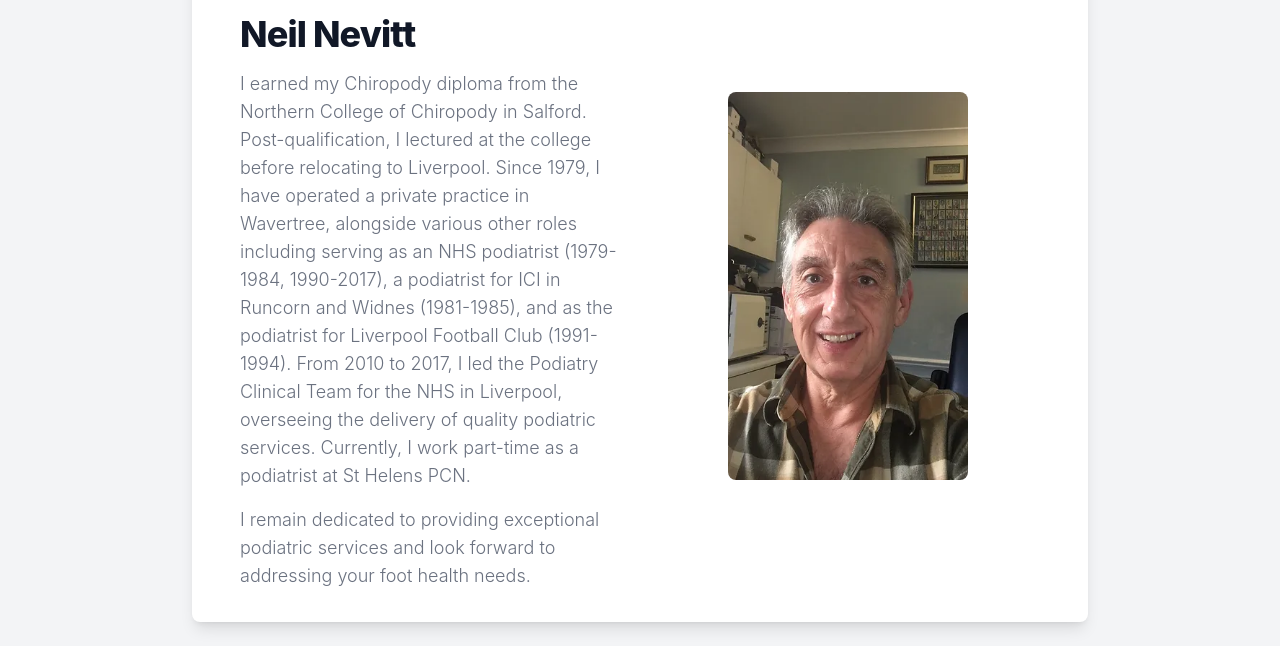
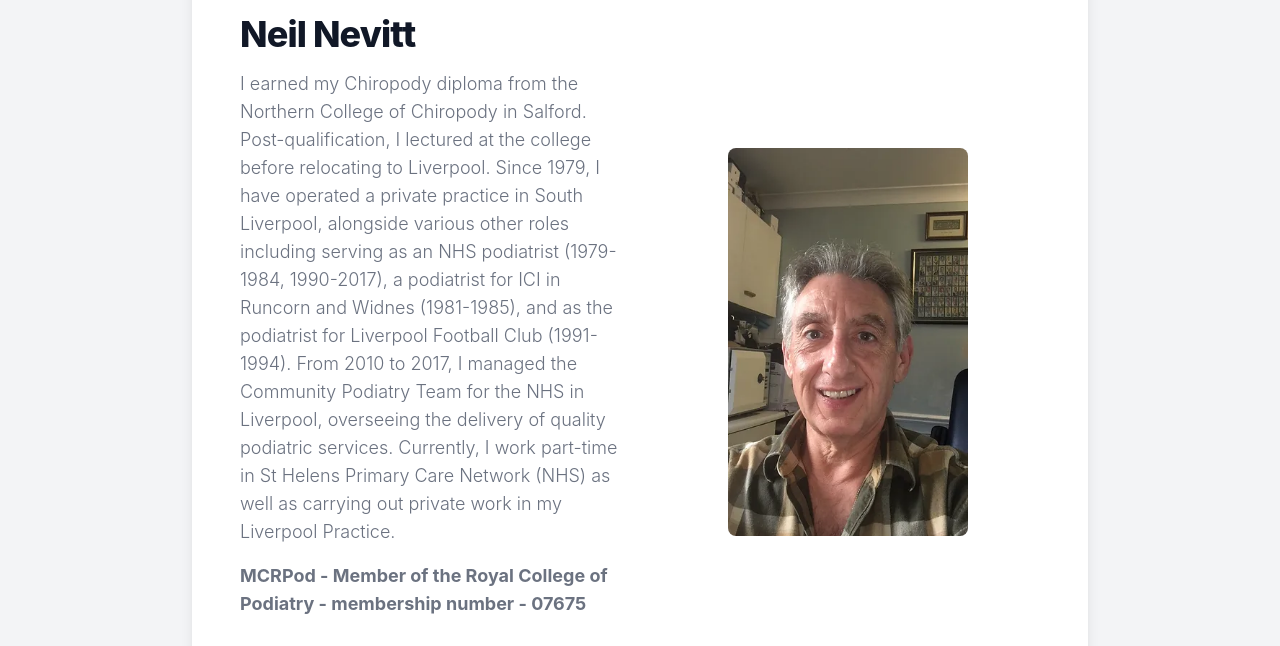
Before and after one commit to jacobadam/nn-podiatry, a React (Create React App) app: page /nn-podiatry/about in a window 1280 px wide. Shown: the part 306-952 px from the top of the page. Built offline with nearby package versions, Linux system fonts and the light colour scheme; no server answers.

Commit message:
copy changes

```diff
--- a/src/About.js
+++ b/src/About.js
@@ -22,18 +22,24 @@ export default function About() {
                 I earned my Chiropody diploma from the Northern College of
                 Chiropody in Salford. Post-qualification, I lectured at the
                 college before relocating to Liverpool. Since 1979, I have
-                operated a private practice in Wavertree, alongside various
-                other roles including serving as an NHS podiatrist (1979-1984,
-                1990-2017), a podiatrist for ICI in Runcorn and Widnes
-                (1981-1985), and as the podiatrist for Liverpool Football Club
-                (1991-1994). From 2010 to 2017, I led the Podiatry Clinical Team
-                for the NHS in Liverpool, overseeing the delivery of quality
-                podiatric services. Currently, I work part-time as a podiatrist
-                at St Helens PCN.
+                operated a private practice in South Liverpool, alongside
+                various other roles including serving as an NHS podiatrist
+                (1979-1984, 1990-2017), a podiatrist for ICI in Runcorn and
+                Widnes (1981-1985), and as the podiatrist for Liverpool Football
+                Club (1991-1994). From 2010 to 2017, I managed the Community
+                Podiatry Team for the NHS in Liverpool, overseeing the delivery
+                of quality podiatric services. Currently, I work part-time in St
+                Helens Primary Care Network (NHS) as well as carrying out
+                private work in my Liverpool Practice.
               </p>
-              <p>
-                I remain dedicated to providing exceptional podiatric services
-                and look forward to addressing your foot health needs.
+              <p className="font-bold">
+                MCRPod - Member of the Royal College of Podiatry - membership
+                number - 07675
+              </p>
+              <br />
+              <p className="font-bold">
+                HCPC - Health Care Professional Council - membership number
+                CH06728
               </p>
             </div>
           </div>
--- a/src/Contact.js
+++ b/src/Contact.js
@@ -73,7 +73,7 @@ export default function Contact() {
             </div>
             <div>
               <label className="block mb-2 text-sm font-medium text-gray-900 dark:text-gray-300">
-                Number
+                Tel Number
               </label>
               <input
                 type="tel"
--- a/src/Location.js
+++ b/src/Location.js
@@ -40,10 +40,11 @@ export default function Location() {
         <div className="max-w-2xl lg:max-w-4xl mx-auto text-center">
           <h2 className="text-4xl font-extrabold text-gray-900">Location</h2>
           <p className="mt-4 text-lg text-gray-500">
-            The surgery is two doors down from the Wetherspoons (Childwall
-            Fiveways Hotel) and opposite Grosvenor Court. Parking is sometimes
-            available on the drive outside the surgery or paid parking is
-            available in the Wetherspoons car park.
+            The surgery is two doors down from the Wetherspoons (formerly
+            Childwall Fiveways Pub) at the Childwall Fiveways roundabout and
+            opposite Grosvenor Court. Parking is usually available on the drive
+            outside the surgery or paid parking is available in the Wetherspoons
+            car park.
           </p>
         </div>
         <div className="mt-16 lg:mt-20">
--- a/src/Podiatry.js
+++ b/src/Podiatry.js
@@ -30,11 +30,11 @@ export default function Podiatry() {
                 corns, nails (and in particular, are specialists in treating
                 ingrowing toenails which can be cured by way of a minor surgical
                 procedure under a local anaesthetic - a procedure that can be
-                carried out in the surgery and takes less than an hour). We also
-                treat verrucae although the present advice is to leave verrucae
-                alone unless they are causing pain (this is following the
-                recommendations of the BMA) - painful verrucae can be treated
-                with chemical cautery by podiatrists.
+                carried out in the surgery and takes less than an hour).
+                Podiatrists also treat verrucae (plantar warts) although the
+                present advice of the BMA (British Medical Association) is to
+                not treat verrucae unless they are causing pain. Painful
+                verrucae can still be treated by podiarists.
               </p>
               <p className="text-base font-normal text-gray-500 dark:text-gray-400">
                 Podiatrists also care for the feet of diabetics, whether insulin
@@ -61,8 +61,8 @@ export default function Podiatry() {
                 Click here for more information
               </a>
               <p className="space-y-4 font-normal text-gray-500 dark:text-gray-400">
-                <strong>Society of Chiropodists and Podiatrists (SOCAP)</strong>{" "}
-                - check if your podiatrist is a member of SOCAP
+                <strong>Royal College of Podiatry</strong>- check if your
+                podiatrist is a member of the Royal College of Podiatry
               </p>
               <a
                 href="https://rcpod.org.uk/find-a-podiatrist#FIND.PODIATRIST"
```
